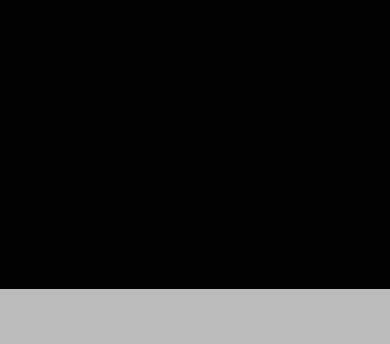
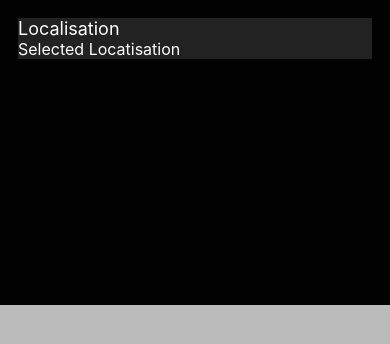
Before and after one commit to ChanAlex2357/coffee, a React Native app: screen / in a window 390 px wide. Shown: the top 344 px of the page. Built offline with nearby package versions, Linux system fonts and the light colour scheme.

Commit message:
Base info compnent

```diff
--- /dev/null
+++ b/src/components/molecules/Localisation.js
@@ -0,0 +1,22 @@
+import React from "react";
+import { Text,StyleSheet ,View } from "react-native";
+
+const Localisation = () => {
+    return <View style={{backgroundColor:'#222'}}>
+                <Text style={styles.text_title}>Localisation</Text>
+                <Text style={styles.text_cl}>Selected Locatisation</Text>
+            </View>
+};
+
+const styles = StyleSheet.create({
+    text_title : {
+        color:'#fff',
+        fontSize : 18
+    },
+    text_cl : {
+        color:'#fff',
+        fontSize : 16
+    },
+});
+
+export default Localisation;
--- /dev/null
+++ b/src/components/organics/BaseInfo.js
@@ -0,0 +1,15 @@
+import React from "react";
+import { Text,StyleSheet ,View } from "react-native";
+import Localisation from "../molecules/Localisation";
+
+const BaseInfo = () => {
+    return <View>
+        <Localisation></Localisation>
+    </View>
+};
+
+const styles = StyleSheet.create({
+
+});
+
+export default BaseInfo;
--- a/src/screens/HomeScreen.js
+++ b/src/screens/HomeScreen.js
@@ -1,11 +1,12 @@
 // Imporation des modules react
 import React from "react";
 import { View, StyleSheet, } from 'react-native';
+import BaseInfo from "../components/organics/BaseInfo";
 
 const HomeScreen = function() {
     return  <View style={styles.screen_container}>
                 <View style={styles.head_view}>
-
+                    <BaseInfo></BaseInfo>
                 </View>
                 <View style={styles.body_view}>
 
@@ -21,7 +22,7 @@
     head_view : {
         flex : 1,
         backgroundColor : '#020202',
-        padding:6,
+        padding:18,
     },
     body_view : {
         flex:2,
```
Also changed, not shown: 1 other file (tests, documents, lock files or other folders).
